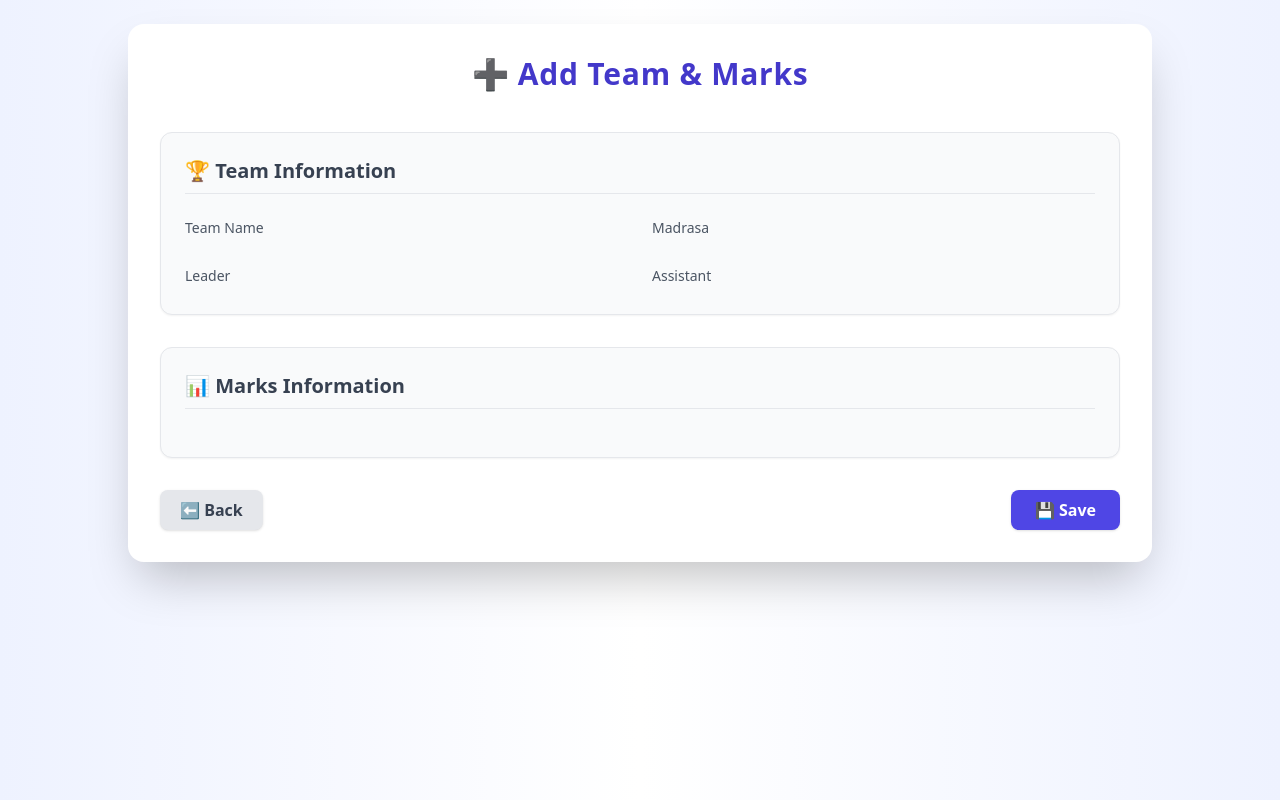
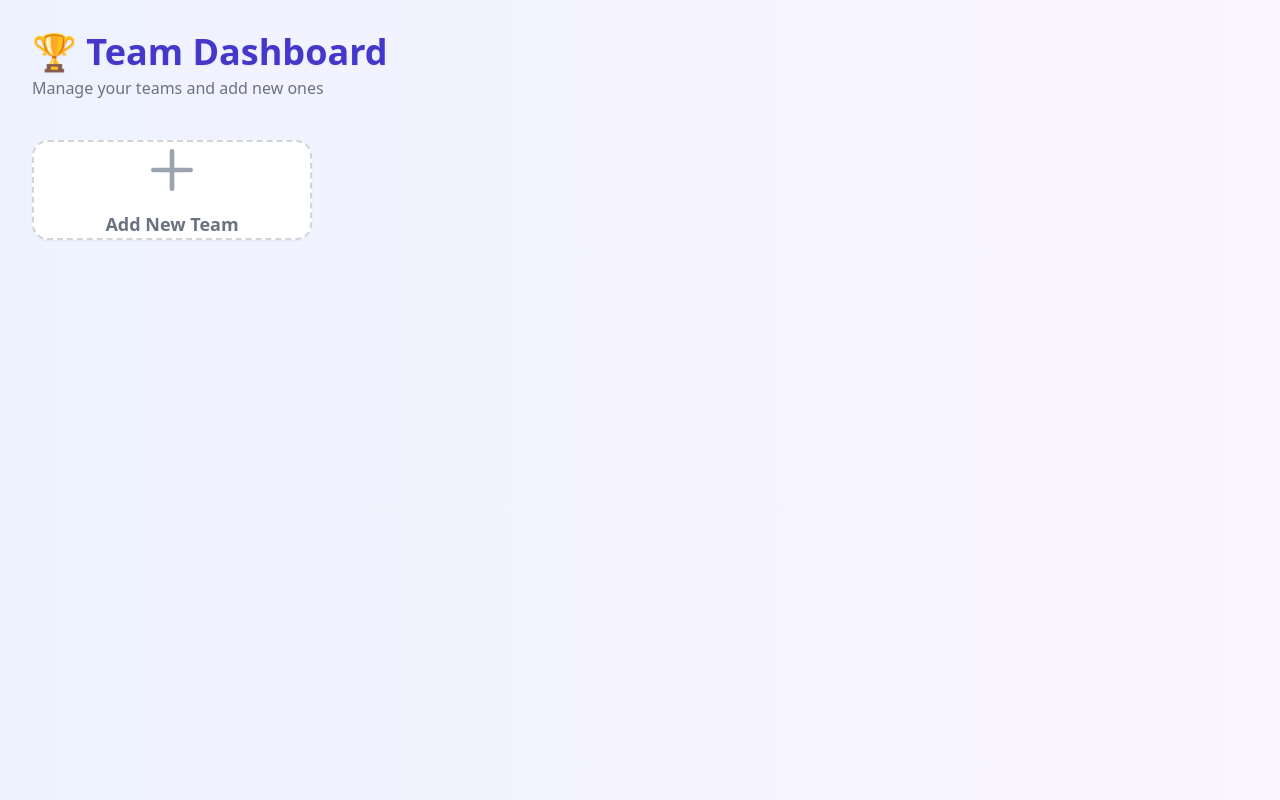
Before and after one commit to shafeequekp/meelad_fest_mark, a Django app: page /teams/ in a window 1280 px wide. Run offline with Django 4.2, Linux system fonts and the light colour scheme; data that the repository does not hold is empty; some libraries are stand-ins or nearby versions.

Commit message:
added teams and markd add and edit sections

```diff
--- a/accounts/admin.py
+++ b/accounts/admin.py
@@ -3,5 +3,9 @@ from django.contrib import admin
 from accounts.models import User, Madrasa
 
 
-admin.site.register(User)
+class UserAdmin(admin.ModelAdmin):
+    list_display = ['email', 'madrasa']
+
+
+admin.site.register(User, UserAdmin)
 admin.site.register(Madrasa)
--- a/scoreboard/urls.py
+++ b/scoreboard/urls.py
@@ -7,7 +7,7 @@ from . import views
 urlpatterns = [
     path('teams/add/', views.add_team_and_marks, name='add_team'),
     # path("add/", views.add_team_with_marks, name="add_team_marks"),
-    # path("edit/<int:pk>/", views.edit_team_with_marks, name="edit_team_marks"),
+    path("teams/<int:team_id>/edit-marks/", views.edit_marks_view, name="edit_marks"),
     path('', login_required(views.MarkView.as_view()), name='home'),
     path('teams/', views.TeamsView.as_view(), name='teams'),
 
--- a/scoreboard/views.py
+++ b/scoreboard/views.py
@@ -1,38 +1,10 @@
-from django.shortcuts import render, get_object_or_404
+from django.shortcuts import render, get_object_or_404, redirect
 from django.views import generic, View
 from django.http import HttpResponseRedirect, FileResponse, HttpResponse
 
 from .models import Mark, Team
+from .forms import TeamForm, MarksForm, MarkEditForm
 from accounts.models import Madrasa, User
-
-
-class MarkView(generic.ListView):
-    template_name = 'index.html'
-    queryset = Mark.objects.all()
-    context_object_name = 'marks'
-
-    def get_context_data(self, **kwargs):
-        context = super().get_context_data(**kwargs)
-
-        # collect unique teams and compute their grand total
-        teams = {}
-        for mark in context['marks']:
-            if mark.team.id not in teams:
-                teams[mark.team.id] = {
-                    "team": mark.team,
-                    "grand_total": Mark.get_team_grand_total(mark.team)
-                }
-
-        context['teams_with_grand_totals'] = teams.values()
-        user = self.request.user
-        context['meelad_fest_name'] = user.madrasa.meelad_fest_name if user.madrasa else None
-        return context
-
-
-
-from django.shortcuts import render, redirect
-from .forms import TeamForm, MarksForm
-from .models import Team, Mark
 
 
 def add_team_and_marks(request):
@@ -41,7 +13,9 @@ def add_team_and_marks(request):
         marks_form = MarksForm(request.POST)
 
         if team_form.is_valid() and marks_form.is_valid():
-            team = team_form.save()
+            team = team_form.save(commit=False)
+            team.madrasa = request.user.madrasa
+            team.save()
 
             # Boys Section
             Mark.objects.create(
@@ -67,7 +41,7 @@ def add_team_and_marks(request):
                 general=marks_form.cleaned_data['general_girls'],
             )
 
-            return redirect('team_list')  # redirect to some list page after save
+            return redirect('teams')  # redirect to team list page after save
     else:
         team_form = TeamForm()
         marks_form = MarksForm()
@@ -78,61 +52,69 @@ def add_team_and_marks(request):
     })
 
 
+def edit_marks_view(request, team_id):
+    team = get_object_or_404(Team, id=team_id)
+
+    boys_mark, _ = Mark.objects.get_or_create(team=team, section="boys")
+    girls_mark, _ = Mark.objects.get_or_create(team=team, section="girls")
+
+    if request.method == "POST":
+        boys_form = MarkEditForm(request.POST, prefix="boys", instance=boys_mark)
+        girls_form = MarkEditForm(request.POST, prefix="girls", instance=girls_mark)
+
+        if boys_form.is_valid() and girls_form.is_valid():
+            boys_form.save()
+            girls_form.save()
+            return redirect("teams")  # or wherever you want
+    else:
+        boys_form = MarkEditForm(prefix="boys", instance=boys_mark)
+        girls_form = MarkEditForm(prefix="girls", instance=girls_mark)
+
+    return render(request, "teams/edit_team_marks.html", {
+        "team": team,
+        "boys_form": boys_form,
+        "girls_form": girls_form,
+    })
+
+class MarkView(generic.ListView):
+    template_name = 'index.html'
+    context_object_name = 'marks'
+
+    def get_queryset(self):
+        if not self.request.user.is_authenticated:
+            return Mark.objects.none()
+        if hasattr(self.request.user, "madrasa") and self.request.user.madrasa:
+            madrasa = self.request.user.madrasa
+            teams = Team.objects.filter(madrasa=madrasa)  # ✅ correct filter
+            return Mark.objects.filter(team__in=teams)
+        return Mark.objects.none()
+
+    def get_context_data(self, **kwargs):
+        context = super().get_context_data(**kwargs)
+
+        # collect unique teams and compute their grand total
+        teams = {}
+        for mark in context['marks']:
+            if mark.team.id not in teams:
+                teams[mark.team.id] = {
+                    "team": mark.team,
+                    "grand_total": Mark.get_team_grand_total(mark.team)
+                }
+
+        context['teams_with_grand_totals'] = teams.values()
+        user = self.request.user
+        context['meelad_fest_name'] = user.madrasa.meelad_fest_name if user.madrasa else None
+        return context
+
+
 class TeamsView(generic.ListView):
     template_name = 'teams/teams.html'
-    queryset = Team.objects.all()
     context_object_name = 'teams'
 
-
-
-
-
-
-
-
-# # views.py
-# from django.shortcuts import render, redirect, get_object_or_404
-# from django.forms import modelformset_factory
-# from .models import Team
-# from .forms import TeamForm, MarkFormSet
-#
-# def team_list(request):
-#     teams = Team.objects.all()
-#     return render(request, "teams/team_list.html", {"teams": teams})
-#
-# def add_team_with_marks(request):
-#     if request.method == "POST":
-#         team_form = TeamForm(request.POST)
-#         if team_form.is_valid():
-#             team = team_form.save()
-#             marks_formset = MarkFormSet(request.POST, instance=team)
-#             if marks_formset.is_valid():
-#                 marks_formset.save()
-#                 return redirect("team_list")
-#     else:
-#         team_form = TeamForm()
-#         marks_formset = MarkFormSet()
-#
-#     return render(request, "teams/add_team_marks.html", {
-#         "team_form": team_form,
-#         "marks_formset": marks_formset
-#     })
-#
-# def edit_team_with_marks(request, pk):
-#     team = get_object_or_404(Team, pk=pk)
-#     if request.method == "POST":
-#         team_form = TeamForm(request.POST, instance=team)
-#         marks_formset = MarkFormSet(request.POST, instance=team)
-#         if team_form.is_valid() and marks_formset.is_valid():
-#             team_form.save()
-#             marks_formset.save()
-#             return redirect("team_list")
-#     else:
-#         team_form = TeamForm(instance=team)
-#         marks_formset = MarkFormSet(instance=team)
-#
-#     return render(request, "teams/edit_team_marks.html", {
-#         "team_form": team_form,
-#         "marks_formset": marks_formset,
-#         "team": team,
-#     })
+    def get_queryset(self):
+        if not self.request.user.is_authenticated:
+            return Team.objects.none()
+        if hasattr(self.request.user, "madrasa") and self.request.user.madrasa:
+            madrasa = self.request.user.madrasa
+            return madrasa.team_set.all()
+        return Team.objects.none()
--- a/templates/teams/teams.html
+++ b/templates/teams/teams.html
@@ -1,116 +1,81 @@
-<!--&lt;!&ndash; teams/team_list.html &ndash;&gt;-->
-<!--<div class="max-w-4xl mx-auto p-6">-->
-<!--  <h1 class="text-2xl font-bold text-indigo-700 mb-6">Teams</h1>-->
-<!--  <a href="{% url 'add_team_marks' %}"-->
-<!--     class="mb-4 inline-block px-4 py-2 bg-green-600 text-white rounded-lg">-->
-<!--     + Add New Team-->
-<!--  </a>-->
-
-<!--  <table class="w-full border-collapse border">-->
-<!--    <thead class="bg-gray-200">-->
-<!--      <tr>-->
-<!--        <th class="p-2 border">Team</th>-->
-<!--        <th class="p-2 border">Madrasa</th>-->
-<!--        <th class="p-2 border">Actions</th>-->
-<!--      </tr>-->
-<!--    </thead>-->
-<!--    <tbody>-->
-<!--      {% for team in teams %}-->
-<!--        <tr>-->
-<!--          <td class="p-2 border">{{ team.name }}</td>-->
-<!--          <td class="p-2 border">{{ team.madrasa }}</td>-->
-<!--          <td class="p-2 border">-->
-<!--            <a href="{% url 'edit_team_marks' team.id %}" class="text-blue-600">Edit</a>-->
-<!--          </td>-->
-<!--        </tr>-->
-<!--      {% empty %}-->
-<!--        <tr><td colspan="3" class="p-4 text-center">No teams yet</td></tr>-->
-<!--      {% endfor %}-->
-<!--    </tbody>-->
-<!--  </table>-->
-<!--</div>-->
-
-
 
 
 <!DOCTYPE html>
 <html lang="en">
 <head>
-  <meta charset="UTF-8">
-  <title>Add Team & Marks</title>
+  <meta charset="UTF-8" />
+  <meta name="viewport" content="width=device-width, initial-scale=1.0" />
+  <title>Teams</title>
   <script src="https://cdn.tailwindcss.com"></script>
 </head>
-<body class="bg-gradient-to-r from-indigo-50 via-white to-indigo-50 min-h-screen p-6">
+<body class="bg-gradient-to-r from-indigo-50 to-purple-50 min-h-screen p-8">
 
-  <div class="max-w-5xl mx-auto bg-white p-8 rounded-2xl shadow-2xl">
-    <!-- Page Title -->
-    <h1 class="text-3xl font-extrabold text-center text-indigo-700 mb-10 tracking-wide">
-      {% if team %} ✏️ Edit Team & Marks {% else %} ➕ Add Team & Marks {% endif %}
-    </h1>
+<!-- Header -->
+<header class="mb-10">
+  <div class="flex flex-col items-center md:flex-row md:justify-between">
 
-    <form method="post" class="space-y-8">
-      {% csrf_token %}
+    <!-- Left: Title + Subtitle -->
+    <div class="text-center md:text-left mb-4 md:mb-0">
+      <h1 class="text-4xl font-extrabold text-indigo-700 drop-shadow-sm">
+        🏆 Team Dashboard
+      </h1>
+      <p class="text-gray-500 mt-1">Manage your teams and add new ones</p>
+    </div>
 
-      <!-- Team Info -->
-      <div class="bg-gray-50 border border-gray-200 rounded-xl p-6 shadow-sm">
-        <h2 class="text-xl font-semibold text-gray-700 mb-6 border-b pb-2">🏆 Team Information</h2>
-        <div class="grid grid-cols-1 sm:grid-cols-2 gap-6">
-          <div>
-            <label class="block text-sm font-medium text-gray-600 mb-1">Team Name</label>
-            {{ team_form.name }}
-          </div>
-          <div>
-            <label class="block text-sm font-medium text-gray-600 mb-1">Madrasa</label>
-            {{ team_form.madrasa }}
-          </div>
-          <div>
-            <label class="block text-sm font-medium text-gray-600 mb-1">Leader</label>
-            {{ team_form.leader }}
-          </div>
-          <div>
-            <label class="block text-sm font-medium text-gray-600 mb-1">Assistant</label>
-            {{ team_form.assistant }}
-          </div>
-        </div>
+    <!-- Right: Buttons -->
+    {% if request.user.is_authenticated %}
+    <div class="flex space-x-3">
+      <a href="{% url 'home' %}"
+         class="px-5 py-2 bg-white text-indigo-600 font-semibold rounded-xl shadow hover:bg-gray-100 transition">
+        Home
+      </a>
+      <a href="{% url 'logout' %}"
+         class="px-5 py-2 bg-white text-indigo-600 font-semibold rounded-xl shadow hover:bg-gray-100 transition">
+        Logout
+      </a>
+    </div>
+    {% endif %}
+  </div>
+</header>
+
+
+
+  <!-- Teams Grid -->
+  <div class="grid gap-8 sm:grid-cols-2 md:grid-cols-3 lg:grid-cols-4">
+
+    {% for team in teams %}
+    <!-- Team Card -->
+    <a href="{% url 'edit_marks' team.id %}" class="group relative bg-white rounded-2xl shadow-lg overflow-hidden hover:shadow-2xl transform hover:-translate-y-1 transition">
+      <div class="h-32 bg-gradient-to-r from-indigo-500 to-purple-600 flex items-center justify-center">
+        <span class="text-5xl font-extrabold text-white">{{ team.name|slice:":1"|upper }}</span>
       </div>
+      <div class="p-5">
+        <h2 class="text-xl font-semibold text-gray-800 group-hover:text-indigo-600 transition">{{team.name}}</h2>
+        <p class="text-gray-500 text-sm mt-1">{{team.leader}}</p>
+      </div>
+    </a>
 
-      <!-- Marks Info -->
-      <div class="bg-gray-50 border border-gray-200 rounded-xl p-6 shadow-sm">
-        <h2 class="text-xl font-semibold text-gray-700 mb-6 border-b pb-2">📊 Marks Information</h2>
-        {{ marks_formset.management_form }}
+    {% endfor %}
 
-        <div class="space-y-6">
-          {% for form in marks_formset %}
-            <div class="p-4 rounded-lg border bg-white shadow hover:shadow-md transition">
-              <h3 class="text-lg font-medium text-indigo-600 mb-4">
-                Section {{ forloop.counter }}
-              </h3>
-              <div class="grid grid-cols-1 sm:grid-cols-2 lg:grid-cols-3 gap-6">
-                {{ form.as_p }}
-              </div>
-              {% if form.instance.pk %}
-                <div class="mt-4">
-                  <label class="text-red-600 font-medium">Delete this section?</label>
-                  {{ form.DELETE }}
-                </div>
-              {% endif %}
-            </div>
-          {% endfor %}
-        </div>
-      </div>
+<!--    &lt;!&ndash; Another Team &ndash;&gt;-->
+<!--    <a href="#" class="group relative bg-white rounded-2xl shadow-lg overflow-hidden hover:shadow-2xl transform hover:-translate-y-1 transition">-->
+<!--      <div class="h-32 bg-gradient-to-r from-green-400 to-emerald-600 flex items-center justify-center">-->
+<!--        <span class="text-5xl font-extrabold text-white">B</span>-->
+<!--      </div>-->
+<!--      <div class="p-5">-->
+<!--        <h2 class="text-xl font-semibold text-gray-800 group-hover:text-green-600 transition">Beta Team</h2>-->
+<!--        <p class="text-gray-500 text-sm mt-1">8 Members</p>-->
+<!--      </div>-->
+<!--    </a>-->
 
-      <!-- Buttons -->
-      <div class="flex justify-between items-center">
-        <a href=""
-           class="px-5 py-2 rounded-lg bg-gray-200 text-gray-700 font-semibold shadow hover:bg-gray-300 transition">
-          ⬅ Back
-        </a>
-        <button type="submit"
-          class="px-6 py-2 bg-indigo-600 text-white font-semibold rounded-lg shadow hover:bg-indigo-700 transition">
-          💾 Save
-        </button>
-      </div>
-    </form>
+    <!-- Add New Team Block -->
+    <a href="{% url 'add_team' %}"
+       class="flex flex-col items-center justify-center bg-white border-2 border-dashed border-gray-300 rounded-2xl shadow-sm hover:border-indigo-500 hover:bg-indigo-50 hover:shadow-md transition">
+      <svg xmlns="http://www.w3.org/2000/svg" class="h-14 w-14 text-gray-400 group-hover:text-indigo-500 mb-3 transition" fill="none" viewBox="0 0 24 24" stroke="currentColor">
+        <path stroke-linecap="round" stroke-linejoin="round" stroke-width="2" d="M12 4v16m8-8H4" />
+      </svg>
+      <span class="text-lg font-semibold text-gray-500 group-hover:text-indigo-600">Add New Team</span>
+    </a>
   </div>
 
 </body>
```
Also changed, not shown: accounts/forms.py (+9 -56 lines), scoreboard/forms.py (+26 -50 lines), templates/auth/login_signup.html (+47 -43 lines), templates/index.html (+55 -8 lines), templates/teams/add_team.html (+9 -3 lines), templates/teams/edit_team_marks.html (added, +79 -0 lines).
